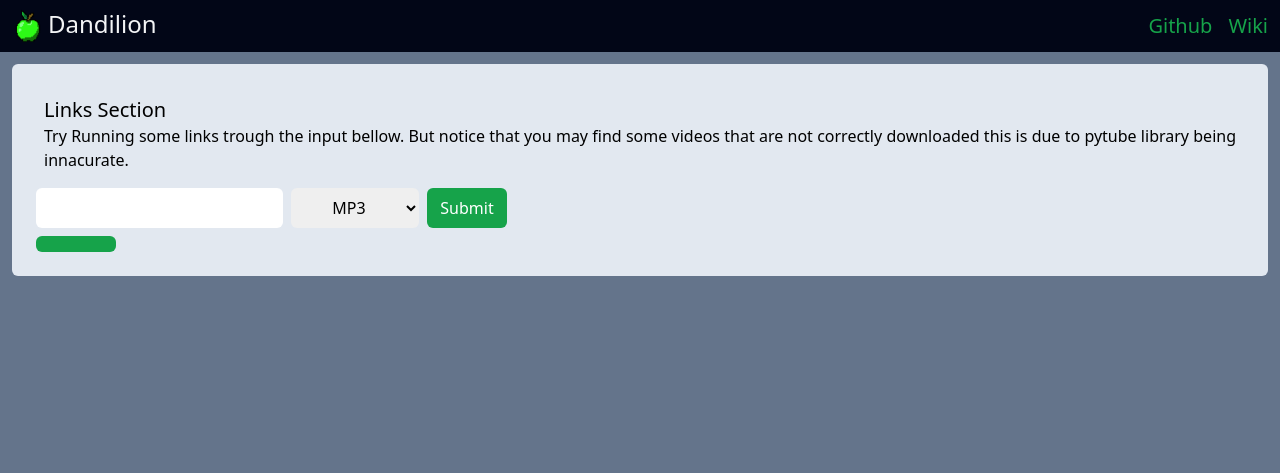
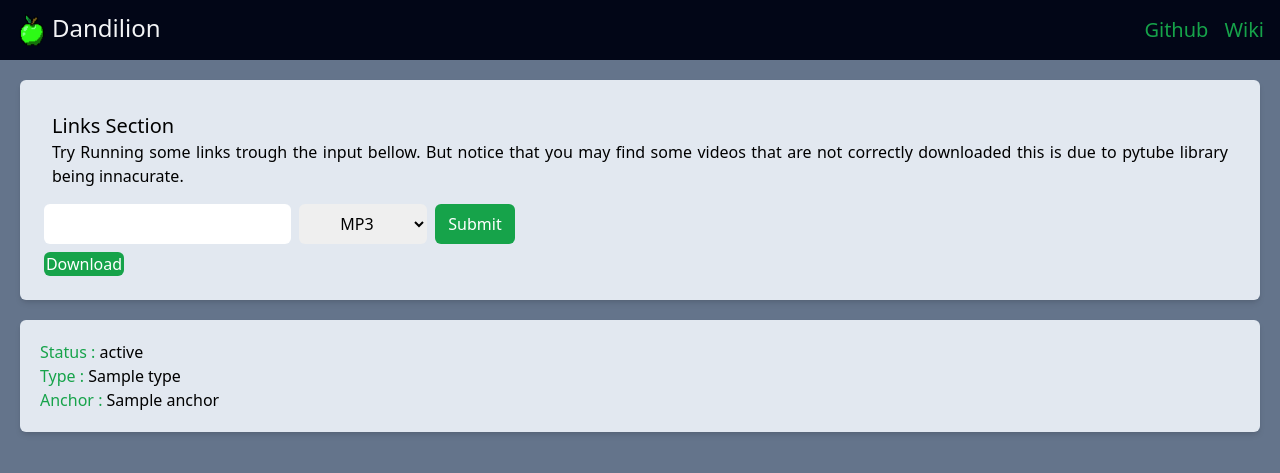
Before and after one commit to Kyle-Myre/Dandilion, a Flask app: template src/templates/index.html in a window 1280 px wide. Shown: the top 473 px of the page. Run offline with Flask 3, Linux system fonts and the light colour scheme; the template is opened without the code that fills it: most values are stand-ins (such as "Sample title", 1, 10 or a date in 2020); some libraries are stand-ins or nearby versions.

Commit message:
Removed unused scripts & fixed html

```diff
--- a/src/templates/base.template.html
+++ b/src/templates/base.template.html
@@ -4,12 +4,13 @@
     <meta charset="UTF-8">
     <meta name="viewport" content="width=device-width, initial-scale=1.0">
     <script src="https://cdn.tailwindcss.com"></script>
-    <title>Document</title>
+    <title>Dandilion</title>
+    <link rel="shortcut icon" href="{{url_for('static' , filename='Apple.png')}}" type="image/x-icon">
 </head>
 <body>
     {% block content %}
-        <nav class="flex flex-row align-baseline justify-between bg-slate-950">
-            <div class="m-2 flex flex-row">
+        <nav class="flex flex-row align-baseline justify-between bg-slate-950 p-1">
+            <div class="m-2 flex flex-row align-baseline">
                 <img src="{{url_for('static' , filename='Apple.png')}}" class="w-10" alt="">
                 <h1 class="text-2xl text-gray-100">
                     Dandilion
--- a/src/templates/index.html
+++ b/src/templates/index.html
@@ -5,12 +5,11 @@
 <head>
     <meta charset="UTF-8">
     <meta name="viewport" content="width=device-width, initial-scale=1.0">
-    <title>Document</title>
 </head>
 
 <body class="bg-slate-500">
-    <section class="m-3 p-5 flex flex-col bg-slate-200 rounded-md">
-
+    <main class="flex justify-center align-middle flex-col">
+        <section class="m-auto mt-5 mr-5 ml-5 p-5 flex shadow-md flex-col bg-slate-200 rounded-md">
             <div class="p-3">
                 <h1 class="text-xl">Links Section</h1>
                 <p class="text-justify">Try Running some links trough the input bellow.
@@ -18,10 +17,10 @@
                     downloaded this is due to pytube library being innacurate.
                 </p>
             </div>
-
             <form action="/convert" class="flex flex-row" class="p-3" method="post">
                 <input type="text" class="border-0 rounded-md p-2 m-1" name="url">
-            <select name="option" class="w-32 m-1 rounded-md text-center border-0 selection:border-0 active:border-0 focus:border-0">
+                <select name="option"
+                    class="w-32 m-1 rounded-md text-center border-0 selection:border-0 active:border-0 focus:border-0">
                     <option value="MP3">MP3</option>
                     <option value="MP4">MP4</option>
                 </select>
@@ -30,13 +29,26 @@
 
             {% if value %}
                 {% if value['type'] == 'MP4' %}
-                <a href="{{ url_for('static' , filename=value['anchor']) }}" class="bg-green-600 m-1 p-2 text-white w-20 rounded-md hover:bg-green-50" download>Download</a>
+                <a href="{{ url_for('static' , filename=value['anchor']) }}"
+                    class="bg-green-600 m-1 p-2 text-white w-20 rounded-md hover:bg-green-50" download>
+                    <button class="bg-green-600 m-1 w-20 rounded-md hover:bg-green-500 text-white">Download</button>
+                </a>
                 {% else %}
-                <a href="{{ url_for('static' , filename=value['anchor']) }}" class="bg-green-600 m-1 p-2 w-20  text-whit rounded-md hover:bg-green-50" download></a>
-            {% endif %}
+                <a href="{{ url_for('static' , filename=value['anchor']) }}" download>
+                    <button class="bg-green-600 m-1 w-20 rounded-md hover:bg-green-500 text-white">Download</button>
+                </a>
                 {% endif %}
 
+            {% endif %}
         </section>
+        {% if value %}
+        <section class="m-auto mt-5 mr-5 ml-5 p-5 flex shadow-md flex-col bg-slate-200 rounded-md">
+            <p><span class="text-green-600">Status :</span> {{value['status']}}</p>
+            <p><span class="text-green-600">Type   :</span> {{value['type']}}</p>
+            <p><span class="text-green-600">Anchor :</span> {{value['anchor']}}</p>
+        </section>
+        {% endif %}
+    </main>
 </body>
 
 </body>
```
Lines whose indentation alone changed are shown as unchanged.
